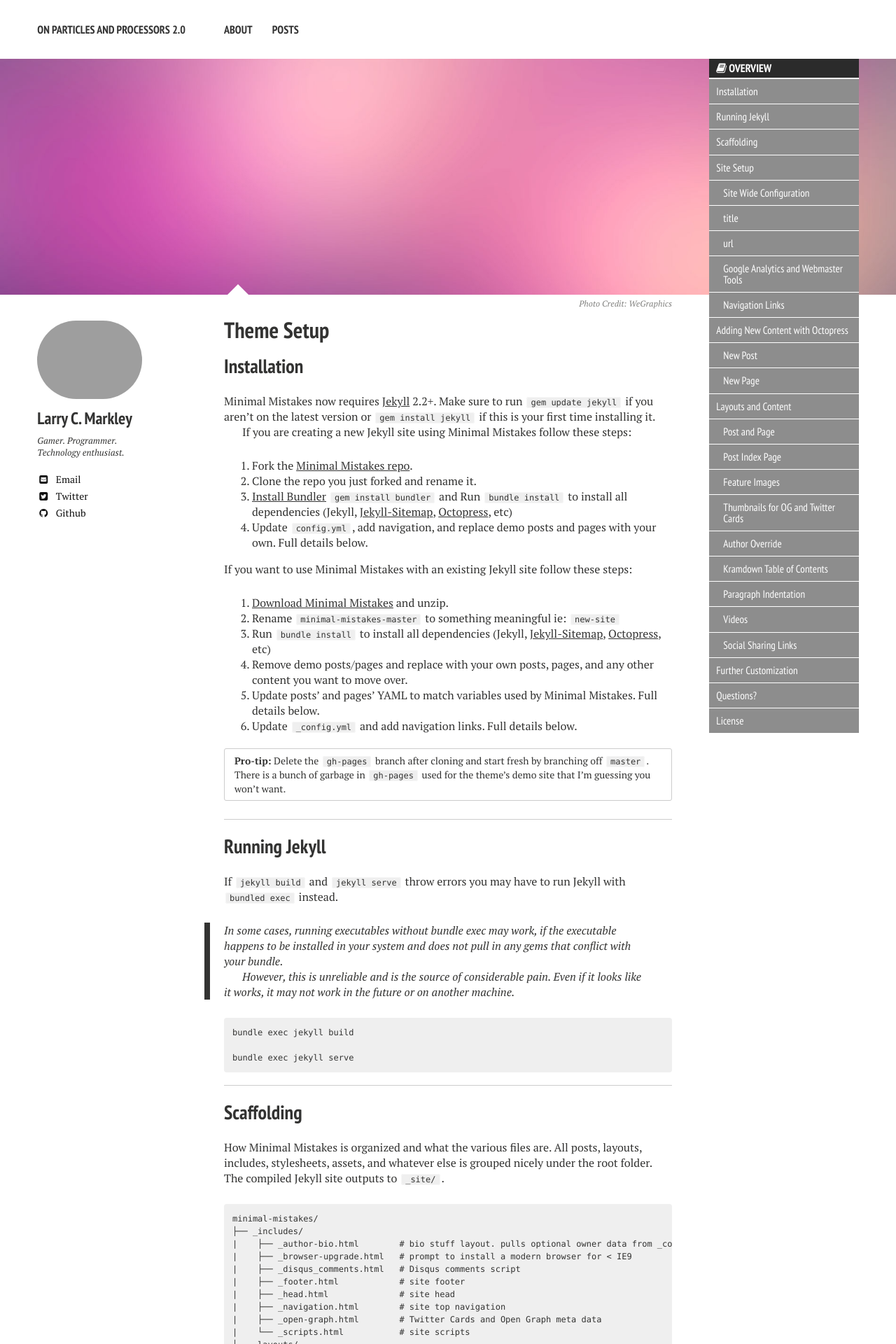
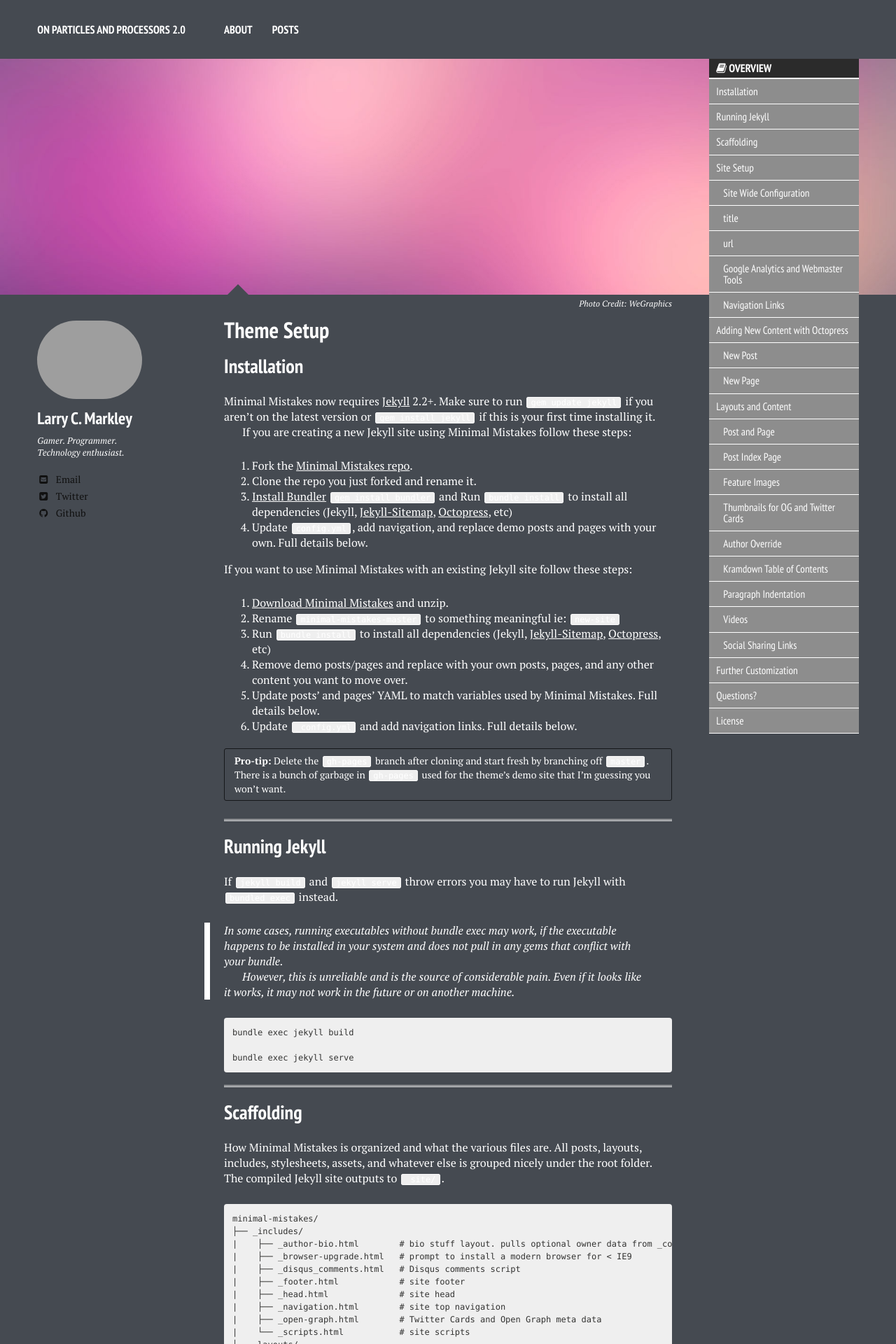
Before and after one commit to lmarkley/lmarkley.github.io, a Jekyll site: the page built from theme-setup/index.md, in a window 1280 px wide. Shown: the top 1920 px of the page at 70% size. Built offline with Jekyll 4.4.1, drawn with Linux system fonts in a browser that asks for light colours; nearby versions of some CDN libraries.

Commit message:
changed background and text color yet again

```diff
--- a/_sass/variables.scss
+++ b/_sass/variables.scss
@@ -18,9 +18,9 @@ $alt-font: $base-font;
    Colors
    ========================================================================== */
 
-$bodycolor      : #fff;
+$bodycolor      : #454a51;
 $body-color     : $bodycolor;
-$textcolor      : #333332;
+$textcolor      : #fff;
 $text-color     : $textcolor;
 $border-color   : $text-color;
 $basecolor 		  : #343434;
@@ -31,7 +31,7 @@ $black          : #111;
 $accentcolor    : $black;
 
 /* buttons */
-$primary			: $black;
+$primary			: $white;
 $success			: #5cb85c;
 $warning			: #dd8338;
 $danger				: #C64537;
@@ -52,7 +52,7 @@ $vimeo-color        : #1ab7ea;
 $youtube-color      : #ff3333;
 
 /* links */
-$linkcolor 		    : #343434;
+$linkcolor 		    : #fff;
 $link-color       : $linkcolor;
 $linkcolorhover 	: darken($linkcolor, 10);
 $linkcolorvisited : lighten($linkcolorhover, 20);
```
